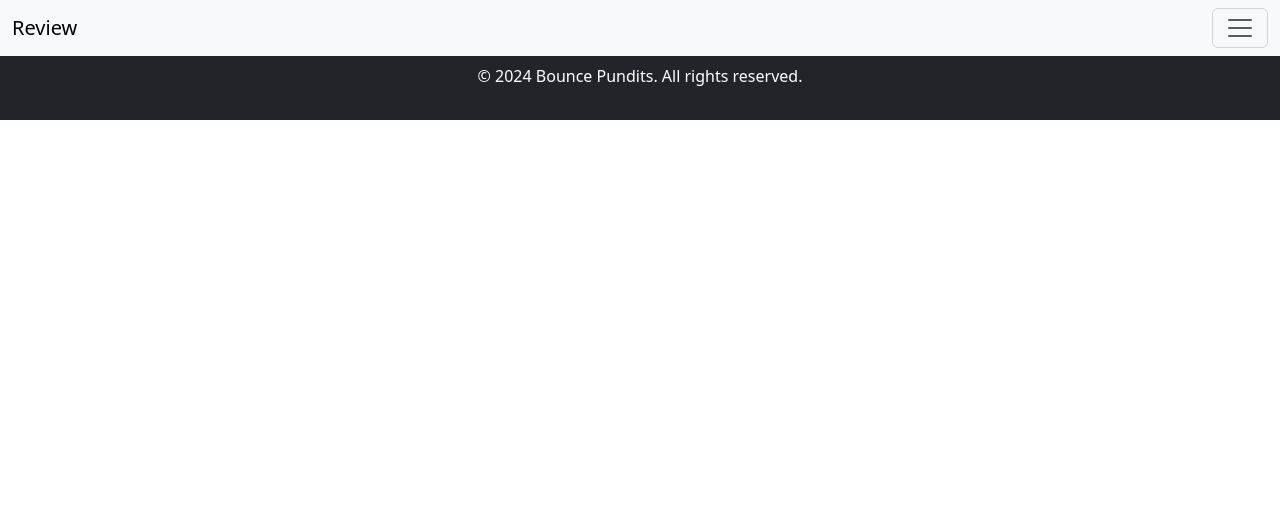
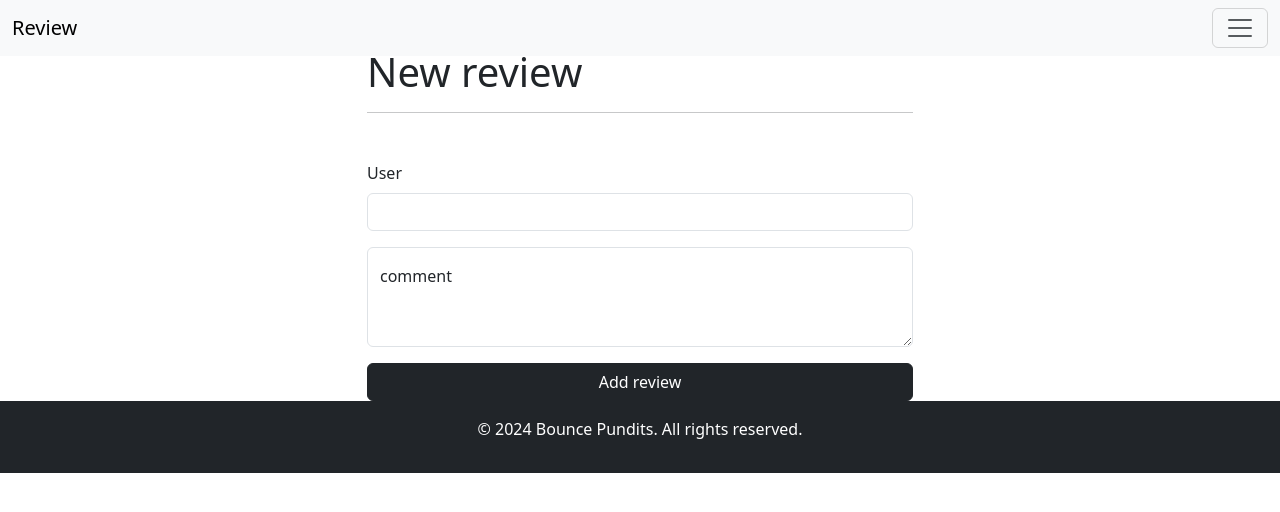
Before and after one commit to martamerchan16/Bounce-Pundits-Client, a React (Vite) app: page /clubs/1/review/create in a window 1280 px wide. Shown: the top 512 px of the page. Built offline with nearby package versions, Linux system fonts and the light colour scheme.

Commit message:
working on reviewForm

```diff
--- a/src/Pages/CreateReviewPage/CreateReviewPage.jsx
+++ b/src/Pages/CreateReviewPage/CreateReviewPage.jsx
@@ -1,13 +1,18 @@
-// import CreateReviewForm from "../../components/CreateReviewForm/CreateReviewForm"
-const createReviewPage = () => {
+import CreateReviewForm from "../../components/CreateReviewForm/CreateReviewForm";
+import { Container, Row, Col } from "react-bootstrap";
 
-    return (
+const CreateReviewPage = () => {
+  return (
+    <Container>
+      <Row>
+        <Col md={{ span: 6, offset: 3 }}>
+          <h1>New review</h1>
+          <hr />
 
-        <div>
-            {/* <CreateReviewForm/> */}
-        </div>
-
-    )
-
-}
-export default createReviewPage
+          <CreateReviewForm />
+        </Col>
+      </Row>
+    </Container>
+  );
+};
+export default CreateReviewPage;
--- a/src/components/CreateClubForm/CreateClubForm.jsx
+++ b/src/components/CreateClubForm/CreateClubForm.jsx
@@ -1,76 +1,78 @@
 import axios from "axios";
 import { useState } from "react";
-import { Button, CloseButton, Col, Form, FormGroup, Row } from "react-bootstrap";
+import {
+  Button,
+  CloseButton,
+  Col,
+  Form,
+  FormGroup,
+  Row,
+} from "react-bootstrap";
 import { useNavigate } from "react-router-dom";
 
 const API_URL = "http://localhost:5005";
 
 const CreateClubForm = () => {
   const [clubData, setClubData] = useState({
-        name: '',
-        city: '',
-        town: '',
-        address: '',
-        zipCode: '',
-        services: ['']
+    name: "",
+    city: "",
+    town: "",
+    address: "",
+    zipCode: "",
+    services: [""],
   });
 
   const [contactData, setContactData] = useState({
     web: "",
     email: "",
-        phone: ''
+    phone: "",
+  });
 
-    })
-
-    const [facilitiesData, setFacilitiesData] = useState(
-        [
+  const [facilitiesData, setFacilitiesData] = useState([
     {
-                sport: '',
-                price: '',
-                indoor: '',
-                outdoor: ''
-            }
-        ]
-    )
+      sport: "",
+      price: "",
+      indoor: "",
+      outdoor: "",
+    },
+  ]);
 
   const navigate = useNavigate();
 
-    const handleCheckboxChange = e => {
+  const handleCheckboxChange = (e) => {
     const { name, checked } = e.target;
-        setClubData(prevState => {
+    setClubData((prevState) => {
       const services = checked
         ? [...prevState.services, name]
-                : prevState.services.filter(service => service != name);
-            return { ...prevState, services }
-        })
-    }
+        : prevState.services.filter((service) => service != name);
+      return { ...prevState, services };
+    });
+  };
 
-    const handleInputChange = e => {
+  const handleInputChange = (e) => {
     const { name, value } = e.target;
-        setClubData({ ...clubData, [name]: value })
+    setClubData({ ...clubData, [name]: value });
+  };
 
-    }
-
-    const handleContactChange = e => {
+  const handleContactChange = (e) => {
     const { name, value } = e.target;
-        setContactData({ ...contactData, [name]: value })
-    }
+    setContactData({ ...contactData, [name]: value });
+  };
 
   const handleFacilityChange = (event, currentIndex) => {
-        const { value, name } = event.target
+    const { value, name } = event.target;
 
-        const facilitiesCopy = [...facilitiesData]
-        facilitiesCopy[currentIndex][name] = value
-        setFacilitiesData(facilitiesCopy)
-    }
+    const facilitiesCopy = [...facilitiesData];
+    facilitiesCopy[currentIndex][name] = value;
+    setFacilitiesData(facilitiesCopy);
+  };
 
-    const handleSubmit = e => {
+  const handleSubmit = (e) => {
     e.preventDefault();
-        const { name, city, town, address, zipCode, pictures, services } = clubData
-        const { web, phone, email } = contactData
-        const { sport, price, indoor, outdoor } = facilitiesData
-        handleCheckboxChange()
-
+    const { name, city, town, address, zipCode, pictures, services } = clubData;
+    const { web, phone, email } = contactData;
+    const { sport, price, indoor, outdoor } = facilitiesData;
+    handleCheckboxChange();
 
     const requestBody = {
       name,
@@ -81,19 +83,22 @@ const CreateClubForm = () => {
       contact: contactData,
       pictures: [],
       services: [],
-            facilities: facilitiesData
-        }
+      facilities: facilitiesData,
+    };
 
     axios
       .post(`${API_URL}/clubs`, requestBody)
-            .then(res => navigate('/clubs'))
-            .catch(err => console.log(err));
+      .then((res) => navigate("/clubs"))
+      .catch((err) => console.log(err));
   };
 
   const addNewSport = () => {
-        const newFacilities = [...facilitiesData, { sport: '', price: '', indoor: '', outdoor: '' }]
-        setFacilitiesData(newFacilities)
-    }
+    const newFacilities = [
+      ...facilitiesData,
+      { sport: "", price: "", indoor: "", outdoor: "" },
+    ];
+    setFacilitiesData(newFacilities);
+  };
 
   return (
     <div className="CreateClubForm">
@@ -105,7 +110,8 @@ const CreateClubForm = () => {
             value={clubData.name}
             placeholder="Escribe el nombre de tu club"
             onChange={handleInputChange}
-                        name="name" />
+            name="name"
+          />
         </Form.Group>
         <Row>
           <Col>
@@ -116,7 +122,8 @@ const CreateClubForm = () => {
                 value={clubData.city}
                 placeholder="Escribe aqui la ciudad"
                 onChange={handleInputChange}
-                                name="city" />
+                name="city"
+              />
             </Form.Group>
           </Col>
           <Col>
@@ -127,7 +134,8 @@ const CreateClubForm = () => {
                 value={clubData.town}
                 placeholder="Escribe aqui el barrio"
                 onChange={handleInputChange}
-                                name="town" />
+                name="town"
+              />
             </Form.Group>
           </Col>
         </Row>
@@ -140,7 +148,8 @@ const CreateClubForm = () => {
                 value={clubData.address}
                 placeholder="Escribe aqui la calle"
                 onChange={handleInputChange}
-                                name="address" />
+                name="address"
+              />
             </Form.Group>
           </Col>
           <Col>
@@ -151,7 +160,8 @@ const CreateClubForm = () => {
                 value={clubData.zipCode}
                 placeholder="28810"
                 onChange={handleInputChange}
-                                name="zipCode" />
+                name="zipCode"
+              />
             </Form.Group>
           </Col>
         </Row>
@@ -159,31 +169,44 @@ const CreateClubForm = () => {
         <Form.Group className="mb-3" controlId="servicesField">
           <Form.Label>Services</Form.Label>
           <Row>
-                        {["wifi", "restaurant", "parking", "lookerRoom", "showers", "petFriendly", "swimmingPool", "shop"].map(service => (
+            {[
+              "wifi",
+              "restaurant",
+              "parking",
+              "lookerRoom",
+              "showers",
+              "petFriendly",
+              "swimmingPool",
+              "shop",
+            ].map((service) => (
               <Col md={{ span: 6 }}>
-
                 <Form.Check
                   key={service}
                   type="checkbox"
                   label={service.charAt(0).toUpperCase() + service.slice(1)}
                   checked={clubData.services.includes(service)}
                   onChange={handleCheckboxChange}
-                                    name={service} />
+                  name={service}
+                />
               </Col>
-
             ))}
           </Row>
           <FormGroup>
             <Form.Label>Deportes disponibles</Form.Label>
-                        {
-                            facilitiesData.map((eachFacility, idx) => {
-
+            {facilitiesData.map((eachFacility, idx) => {
               return (
-
-                                    <div className="mt-3 mb-3 facilityFields" style={{ background: 'green', padding: 50 }}>
+                <div
+                  className="mt-3 mb-3 facilityFields"
+                  style={{ background: "green", padding: 50 }}
+                >
                   <CloseButton></CloseButton>
-                                        <Form.Label>Deporte  {idx + 1}</Form.Label>
-                                        <Form.Select onChange={e => handleFacilityChange(e, idx)} value={facilitiesData[idx].sport} name="sport" aria-label="Default select example">
+                  <Form.Label>Deporte {idx + 1}</Form.Label>
+                  <Form.Select
+                    onChange={(e) => handleFacilityChange(e, idx)}
+                    value={facilitiesData[idx].sport}
+                    name="sport"
+                    aria-label="Default select example"
+                  >
                     <option>Selecciona</option>
                     <option value="tennis">Tenis</option>
                     <option value="paddle">Padel</option>
@@ -200,31 +223,33 @@ const CreateClubForm = () => {
                     type="number"
                     value={facilitiesData[idx].price}
                     placeholder="Escribe aqui el precio"
-                                            onChange={e => handleFacilityChange(e, idx)}
-                                            name="price" />
+                    onChange={(e) => handleFacilityChange(e, idx)}
+                    name="price"
+                  />
 
                   <Form.Label>Nº Pistas Indoor</Form.Label>
                   <Form.Control
                     type="number"
                     value={facilitiesData[idx].indoor}
                     placeholder="Escribe aqui nº pistas indoor disponibles"
-                                            onChange={e => handleFacilityChange(e, idx)}
-                                            name="indoor" />
+                    onChange={(e) => handleFacilityChange(e, idx)}
+                    name="indoor"
+                  />
 
                   <Form.Label>Nº Pistas Outdoor</Form.Label>
                   <Form.Control
                     type="number"
                     value={facilitiesData[idx].outdoor}
                     placeholder="Escribe aqui nº pistas outdoor disponibles"
-                                            onChange={e => handleFacilityChange(e, idx)}
-                                            name="outdoor" />
-
-
+                    onChange={(e) => handleFacilityChange(e, idx)}
+                    name="outdoor"
+                  />
                 </div>
-                                )
-                            })
-                        }
-                        <Button variant="dark" onClick={addNewSport}>Añadir Deporte</Button>
+              );
+            })}
+            <Button variant="dark" onClick={addNewSport}>
+              Añadir Deporte
+            </Button>
           </FormGroup>
         </Form.Group>
         <Form.Group className="mb-3" controlId="imagesField">
@@ -244,7 +269,8 @@ const CreateClubForm = () => {
                 value={contactData.email}
                 placeholder="Escribe aqui el email"
                 onChange={handleContactChange}
-                                name="email" />
+                name="email"
+              />
             </Form.Group>
           </Col>
           <Col>
@@ -255,7 +281,8 @@ const CreateClubForm = () => {
                 value={contactData.phone}
                 placeholder="Tel."
                 onChange={handleContactChange}
-                                name="phone" />
+                name="phone"
+              />
             </Form.Group>
           </Col>
         </Row>
@@ -266,10 +293,13 @@ const CreateClubForm = () => {
             value={contactData.web}
             placeholder="Escribe aqui tu URL"
             onChange={handleContactChange}
-                        name="web" />
+            name="web"
+          />
         </Form.Group>
         <div className="d-grid gap-2 m-5">
-                    <Button type="submit" variant="dark">Submit</Button>
+          <Button type="submit" variant="dark">
+            Submit
+          </Button>
         </div>
       </Form>
     </div>
--- /dev/null
+++ b/src/components/CreateReviewForm/CreateReviewForm.jsx
@@ -0,0 +1,71 @@
+import { Form, FloatingLabel, Button } from "react-bootstrap";
+import { useState } from "react";
+import { useParams } from "react-router-dom";
+import axios from "axios";
+
+const API_URL = "http://localhost:5005";
+
+const CreateReviewForm = () => {
+  const { id } = useParams();
+
+  const [reviewData, setReviewData] = useState({
+    user: "",
+    comment: "",
+    rating: 0,
+    date: "",
+  });
+
+  const handlerInputChange = (e) => {
+    const { value, name } = e.target;
+    setReviewData({ ...reviewData, [name]: value });
+  };
+
+  const handleSubmit = (e) => {
+    e.preventDefault();
+
+    const requestBody = {
+      user: "",
+      comment: "",
+    };
+
+    axios
+      .post(`${API_URL}/clubs/${id}`, requestBody)
+      .then((res) => navigate("/clubs"))
+      .catch((err) => console.log(err));
+  };
+
+  return (
+    <div className="CreateNewForm mt-5">
+      <Form onSubmit={handleSubmit}>
+        <Form.Group className="mb-3" controlId="userName">
+          <Form.Label>User</Form.Label>
+          <Form.Control
+            type="text"
+            value={reviewData.user}
+            onChange={handlerInputChange}
+            name="user"
+          />
+        </Form.Group>
+
+        <FloatingLabel controlId="floatingTextarea" label="comment">
+          <Form.Control
+            as="textarea"
+            placeholder="Leave a comment here"
+            style={{ height: "100px" }}
+            value={reviewData.comment}
+            onChange={handlerInputChange}
+            name="comment"
+          />
+        </FloatingLabel>
+
+        <div className="d-grid">
+          <Button variant="dark" type="submit" className="mt-3">
+            Add review
+          </Button>
+        </div>
+      </Form>
+    </div>
+  );
+};
+
+export default CreateReviewForm;
```
Lines whose indentation alone changed are shown as unchanged.
